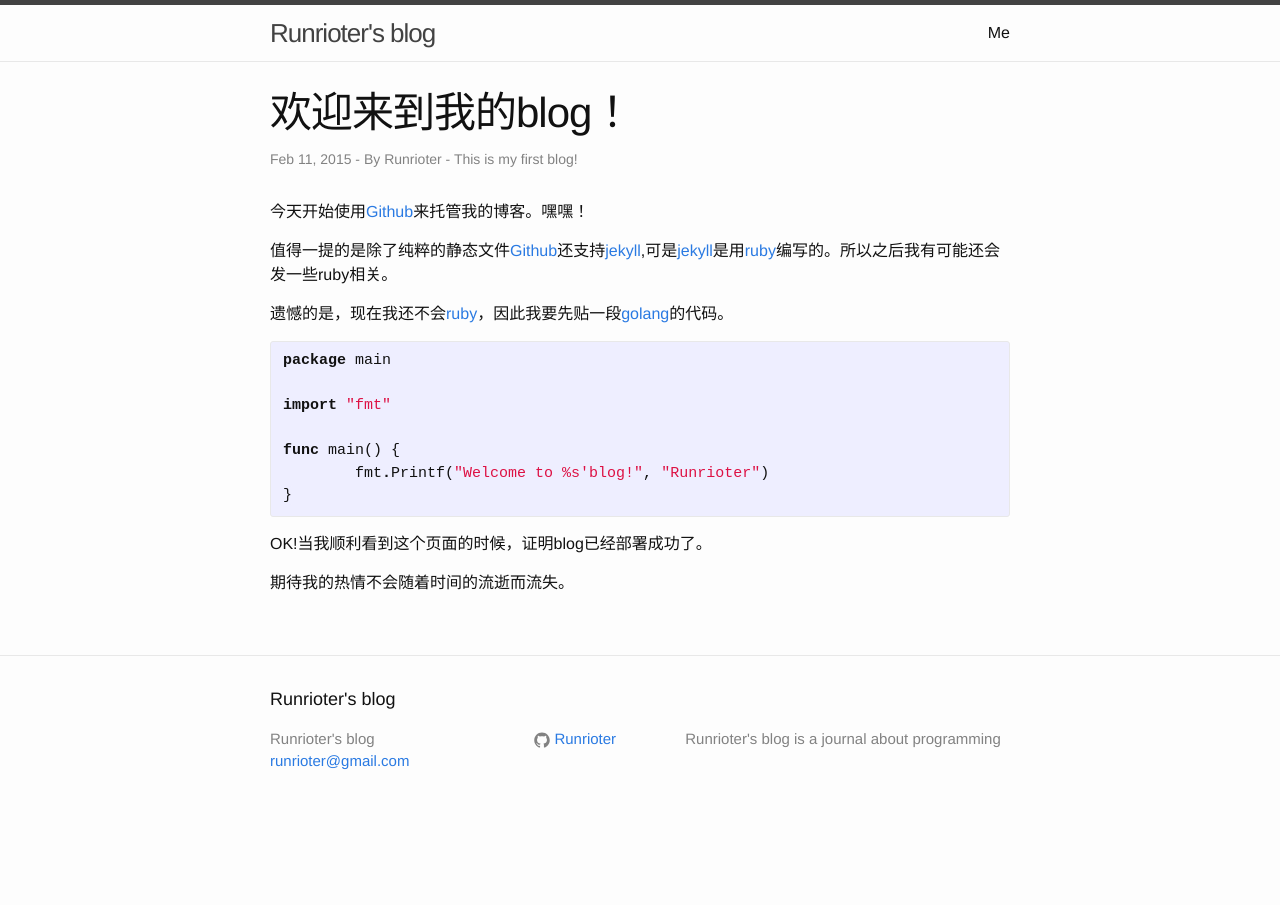
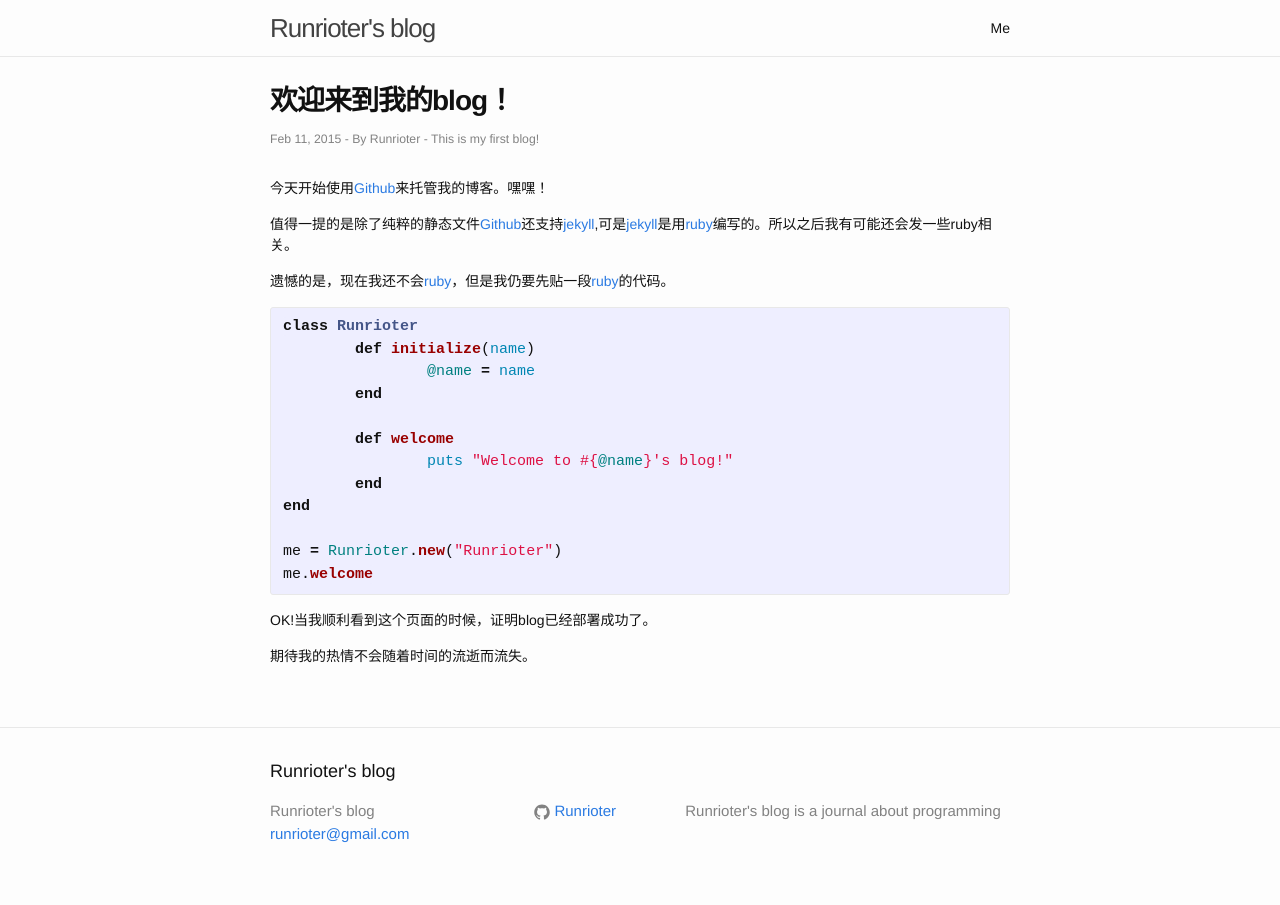
Before and after one commit to Runrioter/Runrioter.github.io, a Jekyll site: the page built from _posts/2015-02-11-welcome-to-runrioter's-blog.markdown, in a window 1280 px wide. Built offline with Jekyll 4.4.1, drawn with Linux system fonts in a browser that asks for light colours.

Commit message:
add new post

```diff
--- a/_posts/2015-02-11-welcome-to-runrioter's-blog.markdown
+++ b/_posts/2015-02-11-welcome-to-runrioter's-blog.markdown
@@ -10,17 +10,21 @@ meta: This is my first blog!
 
 值得一提的是除了纯粹的静态文件[Github][github]还支持[jekyll][jekyll],可是[jekyll][jekyll]是用[ruby][ruby]编写的。所以之后我有可能还会发一些ruby相关。
 
-遗憾的是，现在我还不会[ruby][ruby]，因此我要先贴一段[golang][golang]的代码。
+遗憾的是，现在我还不会[ruby][ruby]，但是我仍要先贴一段[ruby][ruby]的代码。
 
-{% highlight go %}
-package main
+{% highlight ruby %}
+class Runrioter
+	def initialize(name)
+		@name = name
+	end
 
-import "fmt"
+	def welcome
+		puts "Welcome to #{@name}'s blog!"
+	end
+end
 
-func main() {
-	fmt.Printf("Welcome to %s'blog!", "Runrioter")
-}
-
+me = Runrioter.new("Runrioter")
+me.welcome
 {% endhighlight %}
 
 OK!当我顺利看到这个页面的时候，证明blog已经部署成功了。
--- a/_sass/_layout.scss
+++ b/_sass/_layout.scss
@@ -2,7 +2,7 @@
  * Site header
  */
 .site-header {
-    border-top: 5px solid $grey-color-dark;
+    //border-top: 5px solid $grey-color-dark;
     border-bottom: 1px solid $grey-color-light;
     min-height: 56px;
 
@@ -198,12 +198,13 @@
 }
 
 .post-title {
-    font-size: 42px;
+    font-size: 28px;
     letter-spacing: -1px;
     line-height: 1;
+    font-weight: bold;
 
     @include media-query($on-laptop) {
-        font-size: 36px;
+        font-size: 24px;
     }
 }
 
--- a/css/main.scss
+++ b/css/main.scss
@@ -7,7 +7,7 @@
 
 // Our variables
 $base-font-family: 'Microsoft Yahei', Helvetica, Arial, sans-serif;
-$base-font-size:   16px;
+$base-font-size:   14px;
 $small-font-size:  $base-font-size * 0.875;
 $base-line-height: 1.5;
 
```
Also changed, not shown: _posts/2015-02-12-packages-in-golang.md (added, +39 -0 lines), _posts/2015-02-12-trickes-of-array-slice-in-Ruby.md (added, +42 -0 lines).
